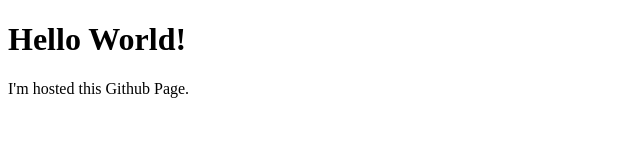
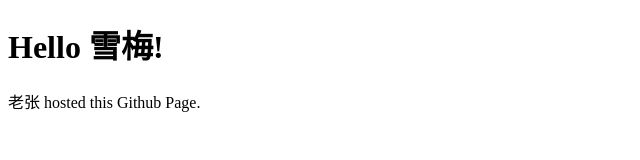
Before and after one commit to zhendless/zhendless.github.io, a plain HTML site: page index.html in a window 1280 px wide. Shown: the whole page, without its empty margins (0-640 px from the left). Drawn offline with Linux system fonts and the light colour scheme.

Commit message:
修改个人title和内容

```diff
--- a/index.html
+++ b/index.html
@@ -2,10 +2,10 @@
 <html lang="en">
 <head>
     <meta charset="UTF-8">
-    <title>Title</title>
+    <title>老张写网页啦</title>
 </head>
 <body>
-    <h1>Hello World!</h1>
-    <p>I'm hosted this Github Page.</p>
+    <h1>Hello 雪梅!</h1>
+    <p>老张 hosted this Github Page.</p>
 </body>
 </html>
```
